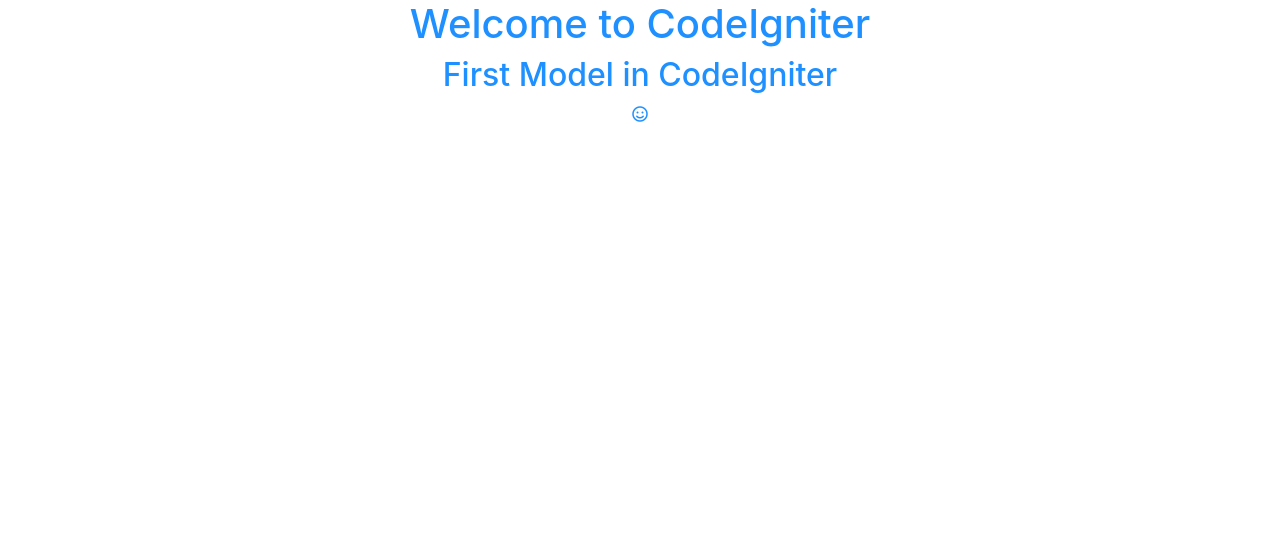
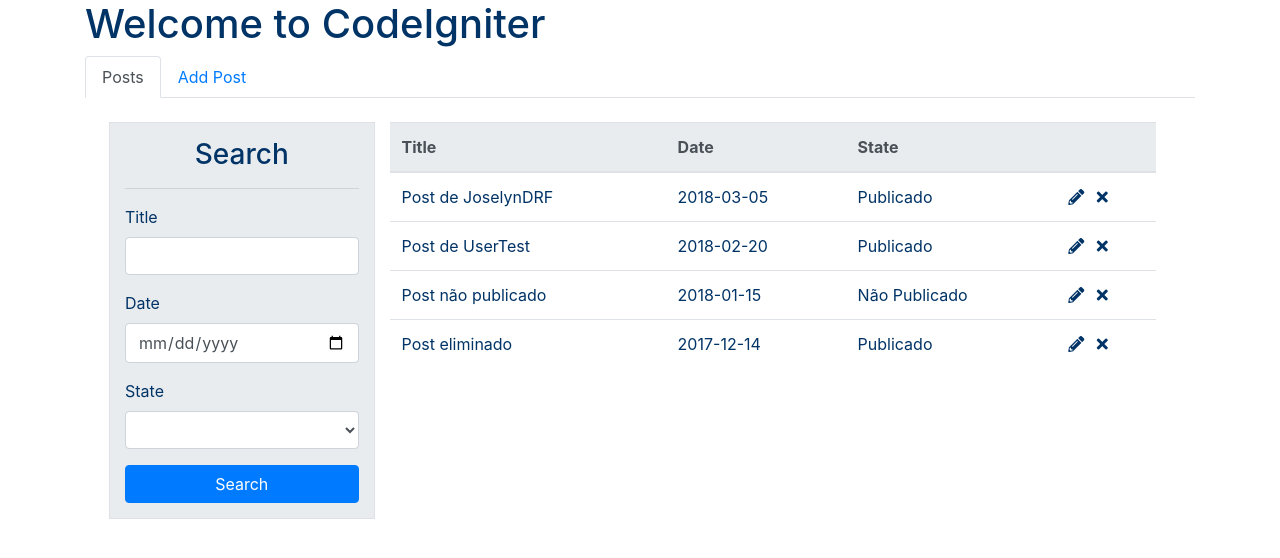
Before and after one commit to JoselynDRF/codeigniter-blog-admin, a CodeIgniter app: page /development/home in a window 1280 px wide. Shown: the top 558 px of the page. Run offline with CodeIgniter, Linux system fonts and the light colour scheme; data comes from the database, SQL or seed files in the repository; some libraries are stand-ins or nearby versions.

Commit message:
List Posts

```diff
--- a/application/config/config.php
+++ b/application/config/config.php
@@ -23,7 +23,7 @@
 | a PHP script and you can easily do that on your own.
 |
 */
-$config['base_url'] = 'http://localhost/development/CodeIgniter-Template/';
+$config['base_url'] = 'http://localhost/development/BlogAdmin/';
 
 /*
 |--------------------------------------------------------------------------
--- a/application/config/database.php
+++ b/application/config/database.php
@@ -78,7 +78,7 @@
 	'hostname' => 'localhost',
 	'username' => 'root',
 	'password' => '',
-	'database' => '',
+	'database' => 'blog_admin',
 	'dbdriver' => 'mysqli',
 	'dbprefix' => '',
 	'pconnect' => FALSE,
--- a/application/config/routes.php
+++ b/application/config/routes.php
@@ -49,6 +49,6 @@
 | Examples:	my-controller/index	-> my_controller/index
 |		my-controller/my-method	-> my_controller/my_method
 */
-$route['default_controller'] = 'home';
+$route['default_controller'] = 'login';
 $route['404_override'] = '';
 $route['translate_uri_dashes'] = FALSE;
--- a/application/controllers/Home.php
+++ b/application/controllers/Home.php
@@ -16,10 +16,12 @@
 		$data['description'] = 'Welcome to CodeIgniter';
 
 		// Load data from Model
-		$dataFromModel = $this->home_model->getData();
-		$data['dataFromModel'] = $dataFromModel;
+		$posts = $this->home_model->getPosts();
+		$states = $this->home_model->getStates();
 
 		// Send to View
+		$data['posts'] = $posts;
+		$data['states'] = $states;
 		$this->load->view('home', $data);
 	}
 }
--- a/application/models/Home_model.php
+++ b/application/models/Home_model.php
@@ -3,8 +3,22 @@
 
 class Home_model extends CI_Model {
 
-	public function getData() {
-		return 'First Model in CodeIgniter';
+	public function getPosts() {
+		$this->db->select('idPost, title, content, date, state.description as state');
+		$this->db->from('post');
+		$this->db->join('state', 'state.idState = post.idState');
+
+		$query = $this->db->get();
+		$result = $query->result();
+
+		return $result;
+	}
+
+	public function getStates() {
+		$query = $this->db->get('state');
+		$result = $query->result();
+
+		return $result;
 	}
 
 }
--- a/application/views/home.php
+++ b/application/views/home.php
@@ -1,8 +1,77 @@
 <body>
-	<div class="container text-center">
+	<div class="container">
 		<h1> <?= $description ?> </h1>
-		<h2> <?= $dataFromModel ?> </h2>
-		<span><i class="far fa-smile"></i></span>
+
+		<!-- Tabs -->
+		<ul class="nav nav-tabs">
+			<li class="nav-item">
+				<a class="nav-link active" href="#"> Posts </a>
+			</li>
+			<li class="nav-item">
+				<a class="nav-link" href="#"> Add Post </a>
+			</li>
+		</ul>
+
+		<div class="row m-4">
+			<!-- Search Post -->
+			<div class="col-lg-3 col-md-4 search-box-container">
+				<h3 class="text-center"> Search </h3>
+				<hr>
+				<form>
+					<div class="form-group">
+						<label for="title"> Title </label>
+						<input type="text" class="form-control" id="title">
+					</div>
+					<div class="form-group">
+						<label for="date"> Date </label>
+						<input type="date" class="form-control" id="date">
+					</div>
+
+					<!-- Options -->
+					<div class="form-group">
+						<label for="state"> State </label>
+						<select class="form-control" id="state">
+							<option></option>
+							<?php foreach($states as $state): ?>
+								<option> <?= $state->description ?> </option>
+							<?php endforeach; ?>
+						</select>
+					</div>
+
+					<button type="submit" class="btn btn-primary btn-block"> Search </button>
+				</form>
+			</div>
+
+			<!-- Posts table -->
+			<div class="col-lg-9 col-md-8">
+				<table class="table">
+					<thead class="thead-light">
+						<tr>
+							<th> Title </th>
+							<th> Date </th>
+							<th> State </th>
+							<th></th>
+						</tr>
+					</thead>
+
+					<tbody>
+						<?php foreach($posts as $post): ?>
+							<tr>
+								<td> <?= $post->title ?> </td>
+								<td> <?= $post->date ?> </td>
+								<td> <?= $post->state ?> </td>
+								<td>
+									<span class="mr-2"><i class="fas fa-pencil-alt"></i></span>
+									<span><i class="fas fa-times"></i></span>
+								</td>
+							</tr>
+						<?php endforeach; ?>
+					</tbody>
+
+				</table>
+			</div>
+		</div>
+
 	</div>
 </body>
 
--- a/assets/css/styles.css
+++ b/assets/css/styles.css
@@ -1,3 +1,10 @@
 body {
-  color: #1E90FF;
+  color: #003366;
 }
+
+.search-box-container {
+  background-color: #e9ecef;
+  border: 1px solid #dee2e6;
+  padding: 15px;
+  margin-bottom: 20px;
+}
```
Also changed, not shown: application/controllers/Login.php (added, +19 -0 lines), application/views/login.php (added, +8 -0 lines).
